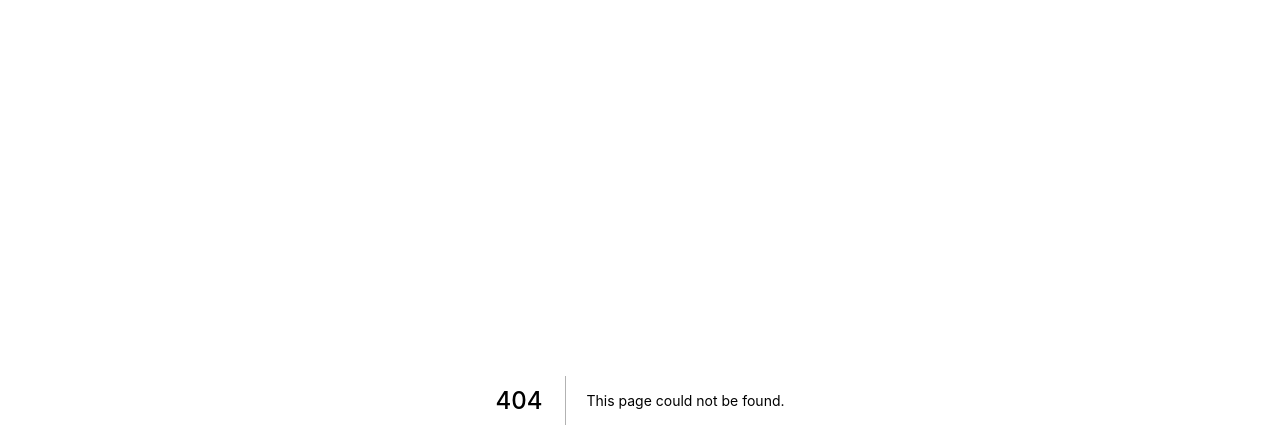
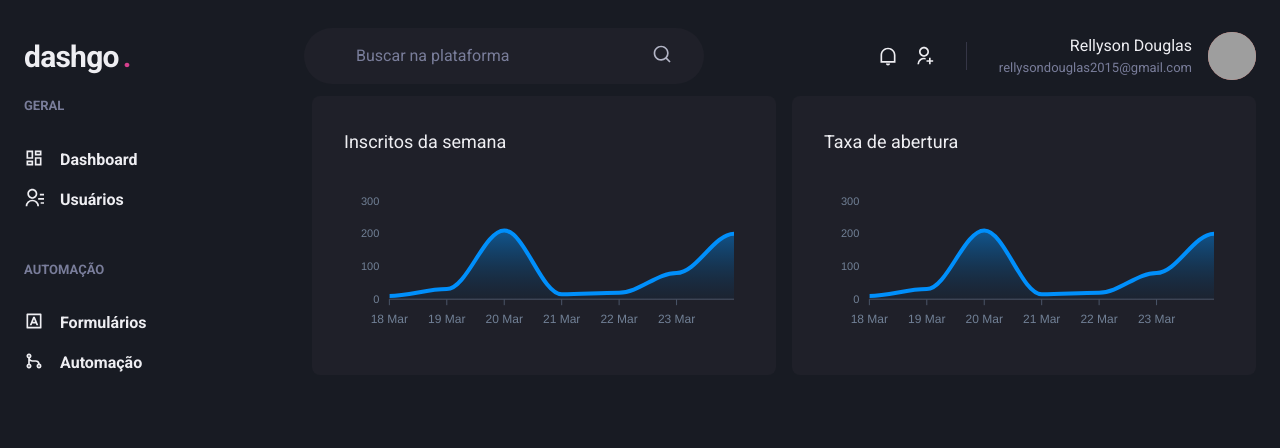
Before and after one commit to Rellyso/dashgo, a Next.js app: page /dashboard in a window 1280 px wide. Before the commit this address had no page. Shown: the top 448 px of the page. Built offline with nearby package versions, Linux system fonts and the light colour scheme; grey boxes are pictures that could not be loaded.

Commit message:
getting dashboard page

```diff
--- /dev/null
+++ b/src/pages/dashboard.tsx
@@ -0,0 +1,95 @@
+import { Box, Flex, SimpleGrid, Text, theme } from "@chakra-ui/react";
+import { ApexOptions } from "apexcharts";
+import dynamic from 'next/dynamic';
+import { Header } from "../components/header";
+import { Sidebar } from "../components/sidebar";
+
+const Chart = dynamic(() => import('react-apexcharts'), {
+  ssr: false,
+})
+
+const options: ApexOptions = {
+  chart: {
+    toolbar: {
+      show: false,
+    },
+    zoom: {
+      enabled: false,
+    },
+    foreColor: theme.colors.gray[500],
+  },
+  grid: {
+    show: false,
+  },
+  dataLabels: {
+    enabled: false,
+  },
+  tooltip: {
+    enabled: true,
+  },
+  xaxis: {
+    type: "datetime",
+    axisBorder: {
+      color: theme.colors.gray[600],
+    },
+    axisTicks: {
+      color: theme.colors.gray[600],
+    },
+    categories: [
+      '2021-03-18T00:00:00.000Z',
+      '2021-03-19T00:00:00.000Z',
+      '2021-03-20T00:00:00.000Z',
+      '2021-03-21T00:00:00.000Z',
+      '2021-03-22T00:00:00.000Z',
+      '2021-03-23T00:00:00.000Z',
+      '2021-03-24T00:00:00.000Z',
+    ]
+  },
+  fill: {
+    opacity: 0.3,
+    type: 'gradient',
+    gradient: {
+      shade: 'dark',
+      opacityFrom: 0.7,
+      opacityTo: 0.3,
+    }
+  }
+};
+
+const series = [
+  { name: 'series1', data: [10, 31, 210, 15, 20, 80, 200] }
+];
+
+export default function Dashboard() {
+  return (
+    <Flex direction="column" h="100vh">
+      <Header />
+
+      <Flex w="100%" maxW={1480} mx="auto" px="6" >
+        <Sidebar />
+
+        <SimpleGrid flex="1" gap="4" minChildWidth="320px" align="flex-start">
+          <Box
+            p="8"
+            bg="gray.800"
+            borderRadius={8}
+            pb="4"
+          >
+            <Text fontSize="lg" mb="4">Inscritos da semana</Text>
+            <Chart options={options} series={series} type="area" height={160} />
+          </Box>
+
+          <Box
+            p="8"
+            bg="gray.800"
+            borderRadius={8}
+            pb="4"
+          >
+            <Text fontSize="lg" mb="4">Taxa de abertura</Text>
+            <Chart options={options} series={series} type="area" height={160} />
+          </Box>
+        </SimpleGrid>
+      </Flex>
+    </Flex>
+  )
+}
```
